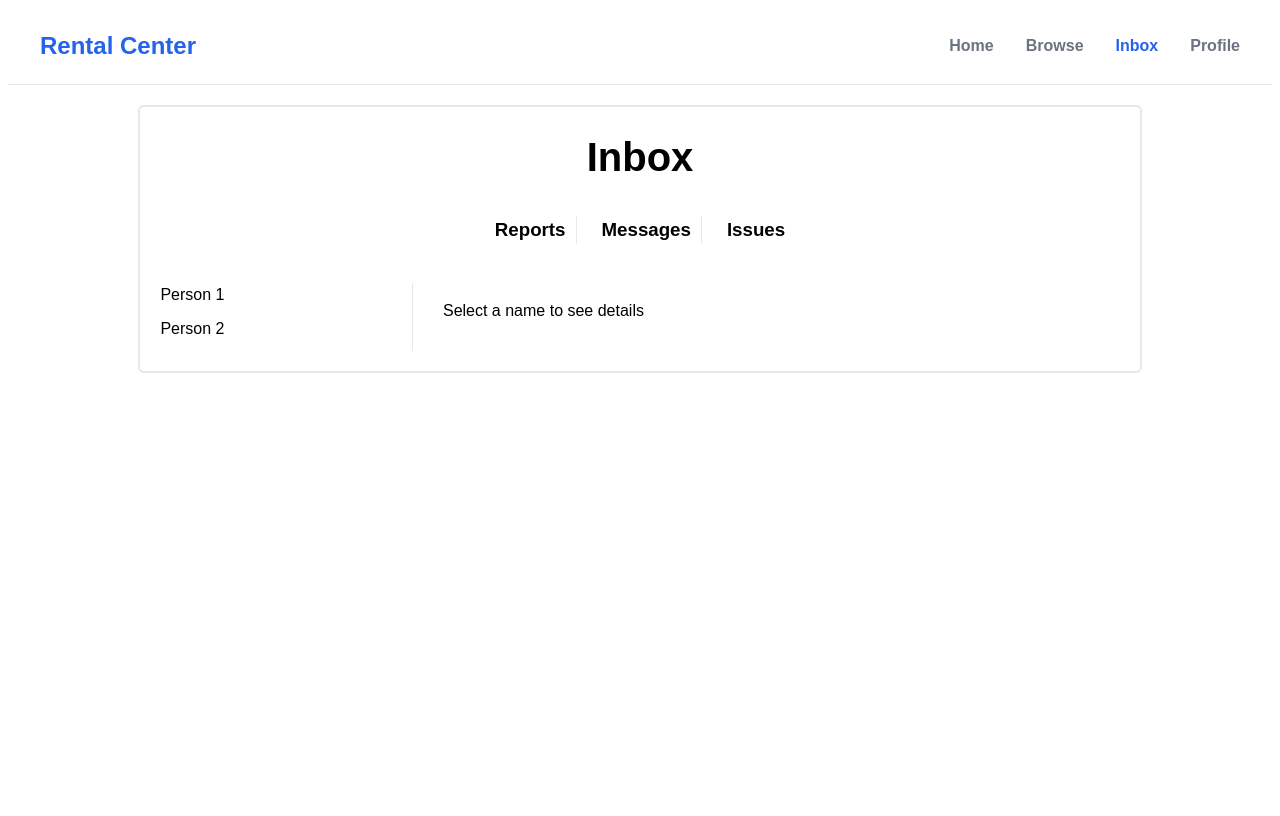
After one commit to justinsimm/489_rentalwebpage, a web app: file pages/admin_inbox.html in a window 1280 px wide. The commit adds this page. Run offline with its HTML, style and script files only (its server is not run), Linux system fonts and the light colour scheme.

Commit message:
admin_inbox added

```diff
--- /dev/null
+++ b/css/admin_inbox.css
@@ -0,0 +1,223 @@
+ul {
+    margin: 0px;
+    padding: 0px;
+}
+
+body {
+    font-family: Arial;
+    background-color: #ffffff;
+    color: #000000;
+    line-height: 1.5;
+    display: flex;
+    flex-direction: column;
+    min-height: 100vh;  /* 100 percent of the viewpoint (browser page) */
+}
+
+.container {
+    padding: 10px;
+    margin-left: auto;
+    margin-right: auto;
+    max-width: 1200px;
+    text-align: center;
+}
+
+h1 {
+    margin: 0px;
+    padding: 0px;
+    font-size: 40px;
+    font-weight: bold;
+    margin-bottom: 10px;
+    color: #000000;
+}
+
+p {
+    margin-bottom: 0 0 16px 0;
+}
+
+a {
+    text-decoration: none;
+    color: #000000;
+}
+
+.navbar {
+    background-color: #FFFFFF;
+    border-bottom: 1px solid #E5E7EB;
+    padding: 10px;
+}
+
+.navContent {
+    display: flex;
+    justify-content: space-between;
+    align-items: center;
+}
+
+.logo {
+    font-size: 24px;
+    font-weight: bold;
+    color: #2563EB;
+}
+
+.navLinks {
+    list-style: none;
+    display: flex;
+    gap: 32px;
+}
+
+.navLinks a {
+    font-weight: bold;
+    color: #6B7280;
+}
+
+.navLinks a:hover,
+.navLinks a.active {
+    color: #2563EB;
+}
+
+.btn {
+    display: inline-block;
+    padding: 12px 24px;
+    border-radius: 6px;
+    font-weight: bold;
+    text-align: center;
+    cursor: pointer;
+    border: none;
+}
+
+.btnPrimary {
+    background-color: #2563EB;
+    color: white;
+}
+
+.btnPrimary:hover {
+    background-color: #1D4ED8;
+}
+
+.btnSecondary {
+    background-color: white;
+    color: #1F2937;
+    border: 1px solid #E5E7EB;
+}
+
+.btnSecondary:hover {
+    background-color: #dadfe4;
+}
+
+.mainBody {
+    padding: 10px;
+    text-align: center;
+}
+
+.mainContent {
+    max-width: 600px;
+    margin: auto;
+}
+
+.mainBody p {
+    color: #6B7280;
+    font-size: 18px;
+    margin-bottom: 32px;
+}
+
+.mainButtons {
+    display: flex;
+    gap: 16px;
+    justify-content: center;
+}
+
+.background {
+    display: flex;
+    justify-content: center;
+    align-items: center;
+    padding: 20px;
+}
+
+.border {
+    padding: 10px;
+    border: 2px solid #E5E7EB;
+    border-radius: 6px;
+    width: 80%;
+}
+
+/* Report item boxes */
+.report-item {
+    border: 1px solid #E5E7EB;
+    border-radius: 6px;
+    padding: 20px;
+    margin: 20px 0;
+    min-height: 120px;
+    display: flex;
+    justify-content: space-between;
+    align-items: center;
+    background-color: #fafafa;
+}
+
+.report-text {
+    text-align: left;
+    flex: 1;
+}
+
+.report-figure {
+    width: 150px;
+    height: 100px;
+    border: 1px dashed #A0AEC0;
+    display: flex;
+    justify-content: center;
+    align-items: center;
+    margin-left: 20px;
+    background-color: #fff;
+}
+
+.report-item h3 {
+    margin: 0;
+    margin-bottom: 10px;
+}
+
+.inbox_filter {
+    display: inline-block;
+    padding: 0 10px 0 10px;
+    border-right: 1px solid #E5E7EB;
+    margin-right: 5px;
+}
+
+/* remove border from last filter to avoid trailing line */
+.inbox_filter:last-child {
+    border-right: none;
+    margin-right: 0;
+}
+
+.filter-row {
+    /* keep the filters inline and spaced */
+    display: flex;
+    justify-content: center;
+    gap: 10px;
+    margin-bottom: 20px;
+}
+
+.inbox_container {
+    display: flex;
+    gap: 20px;
+    /* ensure it takes full width under filters */
+    width: 100%;
+}
+
+.messages-list {
+    flex: 1 1 25%;
+    border-right: 1px solid #E5E7EB;
+    padding-right: 10px;
+    text-align: left;
+}
+
+.message-item {
+    margin: 0 0 10px 0;
+    cursor: pointer;
+}
+
+.message-item:hover {
+    color: #2563EB;
+}
+
+.message-detail {
+    flex: 3 1 70%;
+    padding-left: 10px;
+    text-align: left;
+}
--- a/pages/admin_home.html
+++ b/pages/admin_home.html
@@ -13,6 +13,7 @@
             <nav>
                 <ul class="navLinks">
                     <li><a href="../index.html" class="active">Home</a></li>
+                    <li><a href="browse.html">Browse</a></li>
                     <li><a href="admin_inbox.html">Inbox</a></li>
                     <li><a href="profile.html">Profile</a></li>
                 </ul>
--- /dev/null
+++ b/pages/admin_inbox.html
@@ -0,0 +1,48 @@
+<!DOCTYPE html>
+<html lang="en">
+<head>
+    <meta charset="UTF-8">
+    <meta name="viewport" content="width=device-width, initial-scale=1.0">
+    <title>Admin Inbox</title>
+    <link rel="stylesheet" href="../css/admin_inbox.css">
+</head>
+<body>
+    <header class="navbar">
+        <div class="container navContent">
+            <a href="../index.html" class="logo">Rental Center</a>
+            <nav>
+                <ul class="navLinks">
+                    <li><a href="admin_home.html">Home</a></li>
+                    <li><a href="browse.html">Browse</a></li>
+                    <li><a href="admin_inbox.html" class="active">Inbox</a></li>
+                    <li><a href="profile.html">Profile</a></li>
+                </ul>
+            </nav>
+        </div>
+    </header>
+
+    <div class="background">
+        <div class="border">
+            <div class="container">
+                <h1>Inbox</h1>
+                <div class="filter-row">
+                    <h3 class="inbox_filter">Reports</h3>
+                    <h3 class="inbox_filter">Messages</h3>
+                    <h3 class="inbox_filter">Issues</h3>
+                </div>
+                <div class="inbox_container">
+                    <div class="messages-list">
+                        <p class="message-item">Person 1</p>
+                        <p class="message-item">Person 2</p>
+                    </div>
+                    <div class="message-detail">
+                        <p>Select a name to see details</p>
+                    </div>
+                </div>
+
+            </div>
+        </div>
+    </div>
+    <script src="../js/app.js"></script>
+</body>
+</html>
```
